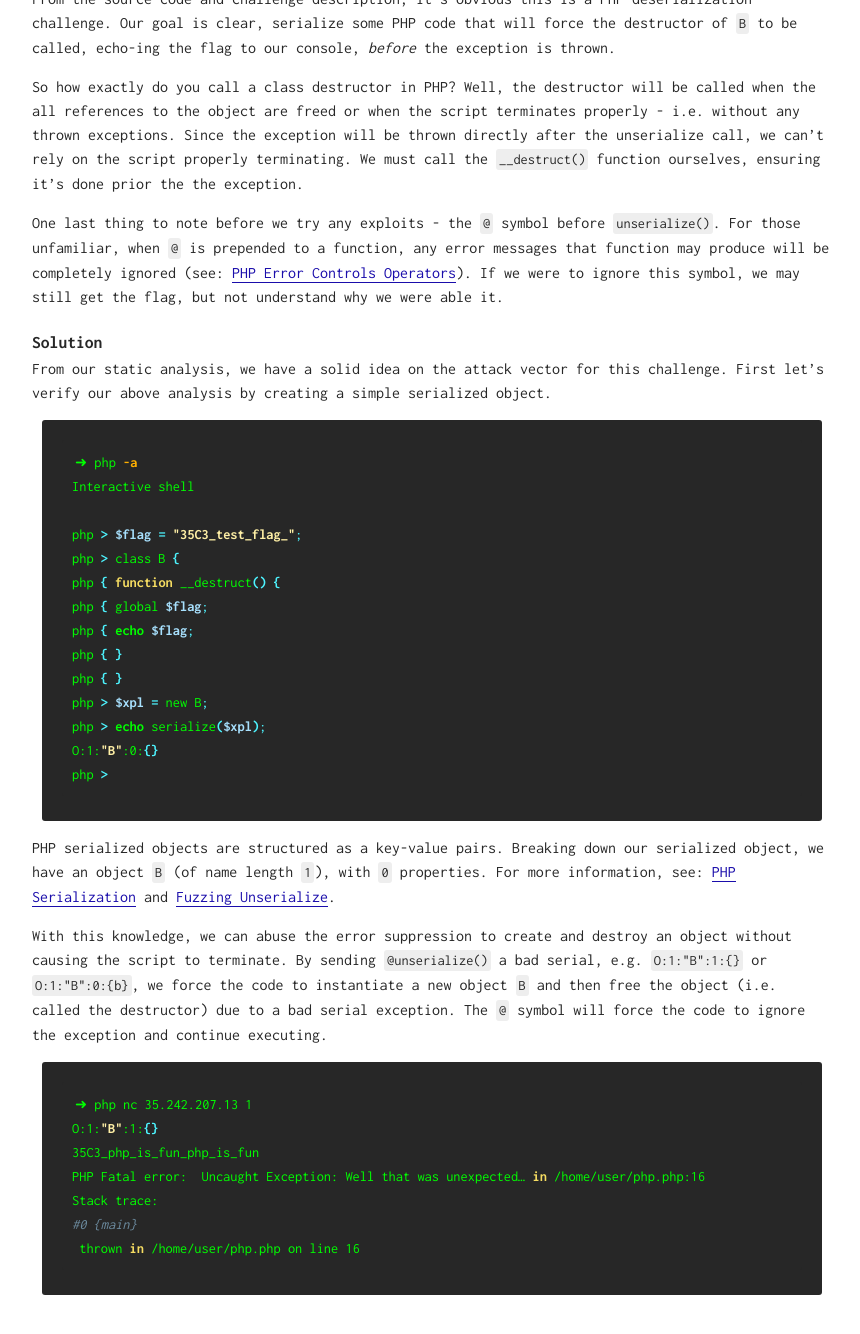
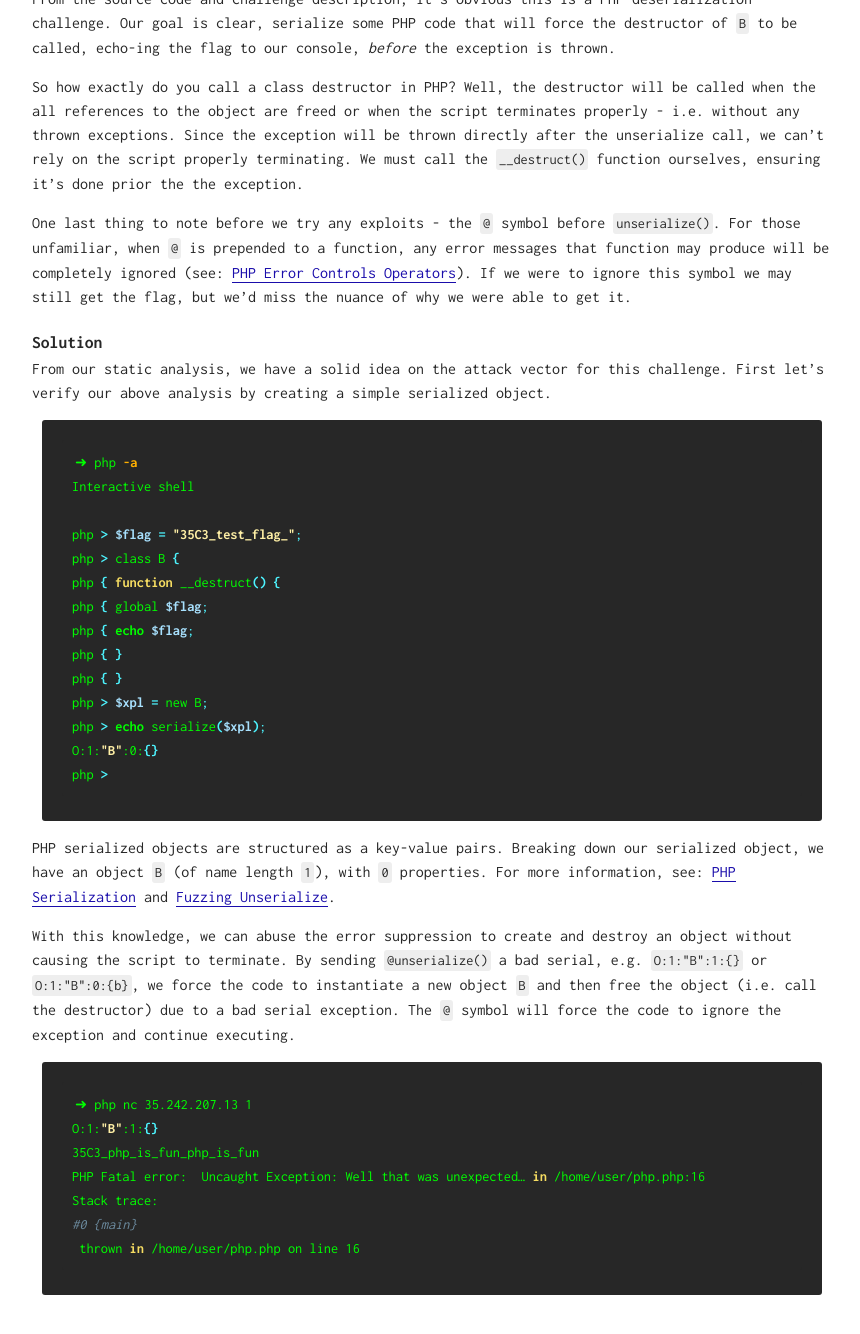
Before and after one commit to drtychai/drtychai.github.io, a Jekyll site: the page built from _posts/35c3ctf/2018-12-29-35c3-php.md, in a window 1280 px wide and 1400 px high, scrolled down 1136 px. Shown: the top 1334 px of the window, without its empty margins (208-1068 px from the left). Built offline with Jekyll 4.4.1, drawn with Linux system fonts in a browser that asks for light colours.

Commit message:
fixed typos

````diff
--- a/_posts/35c3ctf/2018-12-29-35c3-php.md
+++ b/_posts/35c3ctf/2018-12-29-35c3-php.md
@@ -43,7 +43,7 @@ From the source code and challenge description, it's obvious this is a PHP deser
 
 So how exactly do you call a class destructor in PHP? Well, the destructor will be called when the all references to the object are freed or when the script terminates properly - i.e. without any thrown exceptions. Since the exception will be thrown directly after the unserialize call, we can't rely on the script properly terminating. We must call the `__destruct()` function ourselves, ensuring it's done prior the the exception.
 
-One last thing to note before we try any exploits - the `@` symbol before `unserialize()`. For those unfamiliar, when `@` is prepended to a function, any error messages that function may produce will be completely ignored (see: [PHP Error Controls Operators](http://php.net/manual/en/language.operators.errorcontrol.php)). If we were to ignore this symbol, we may still get the flag, but not understand why we were able it.
+One last thing to note before we try any exploits - the `@` symbol before `unserialize()`. For those unfamiliar, when `@` is prepended to a function, any error messages that function may produce will be completely ignored (see: [PHP Error Controls Operators](http://php.net/manual/en/language.operators.errorcontrol.php)). If we were to ignore this symbol we may still get the flag, but we'd miss the nuance of why we were able to get it.
 
 ## Solution
 From our static analysis, we have a solid idea on the attack vector for this challenge. First let's verify our above analysis by creating a simple serialized object.
@@ -66,7 +66,7 @@ php >
 ```
 PHP serialized objects are structured as a key-value pairs. Breaking down our serialized object, we have an object `B` (of name length `1`), with `0` properties. For more information, see: [PHP Serialization](http://www.phpinternalsbook.com/classes_objects/serialization.html) and [Fuzzing Unserialize](https://www.evonide.com/fuzzing-unserialize/).
 
-With this knowledge, we can abuse the error suppression to create and destroy an object without causing the script to terminate. By sending `@unserialize()` a bad serial, e.g. `O:1:"B":1:{}` or `O:1:"B":0:{b}`, we force the code to instantiate a new object `B` and then free the object (i.e. called the destructor) due to a bad serial exception. The `@` symbol will force the code to ignore the exception and continue executing.
+With this knowledge, we can abuse the error suppression to create and destroy an object without causing the script to terminate. By sending `@unserialize()` a bad serial, e.g. `O:1:"B":1:{}` or `O:1:"B":0:{b}`, we force the code to instantiate a new object `B` and then free the object (i.e. call the destructor) due to a bad serial exception. The `@` symbol will force the code to ignore the exception and continue executing.
 
 ```bash
 ➜ php nc 35.242.207.13 1
````
Also changed, not shown: _posts/35c3ctf/2018-12-29-35c3-filemanager.md (+6 -4 lines).
